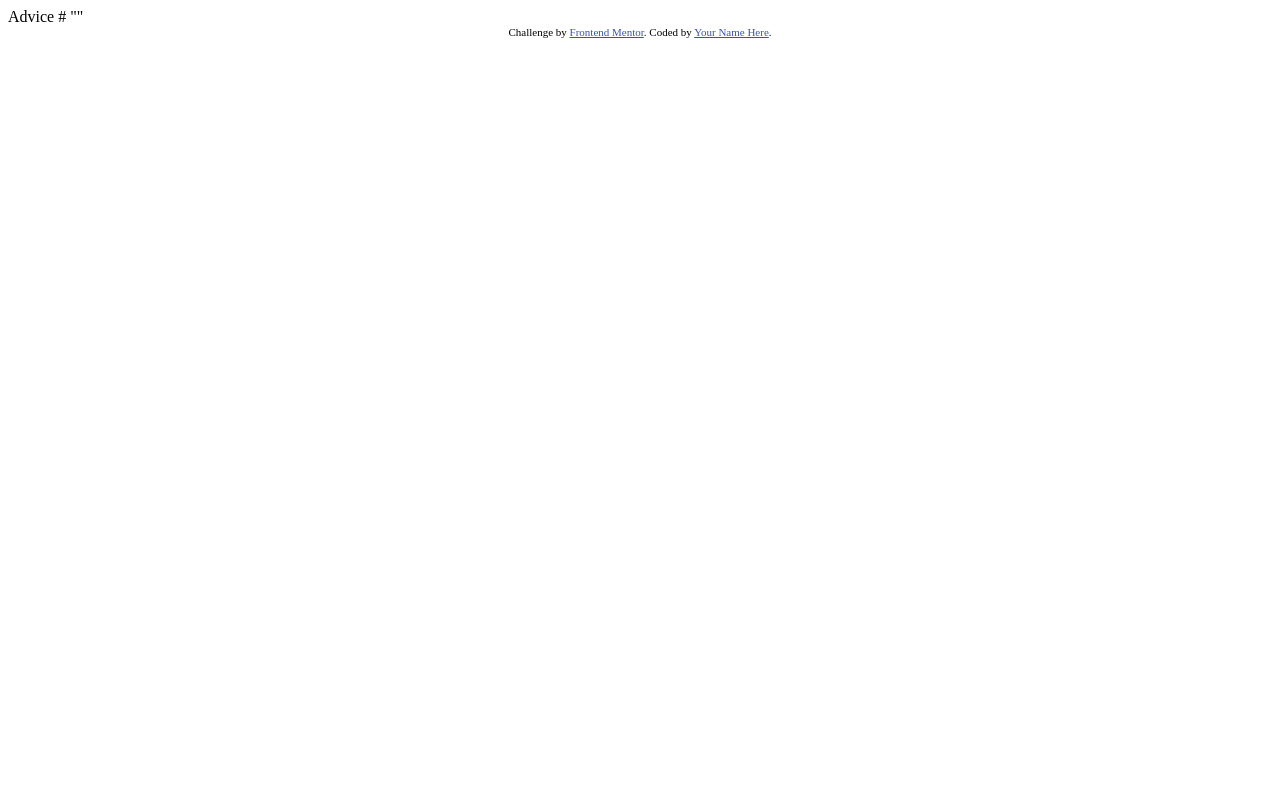
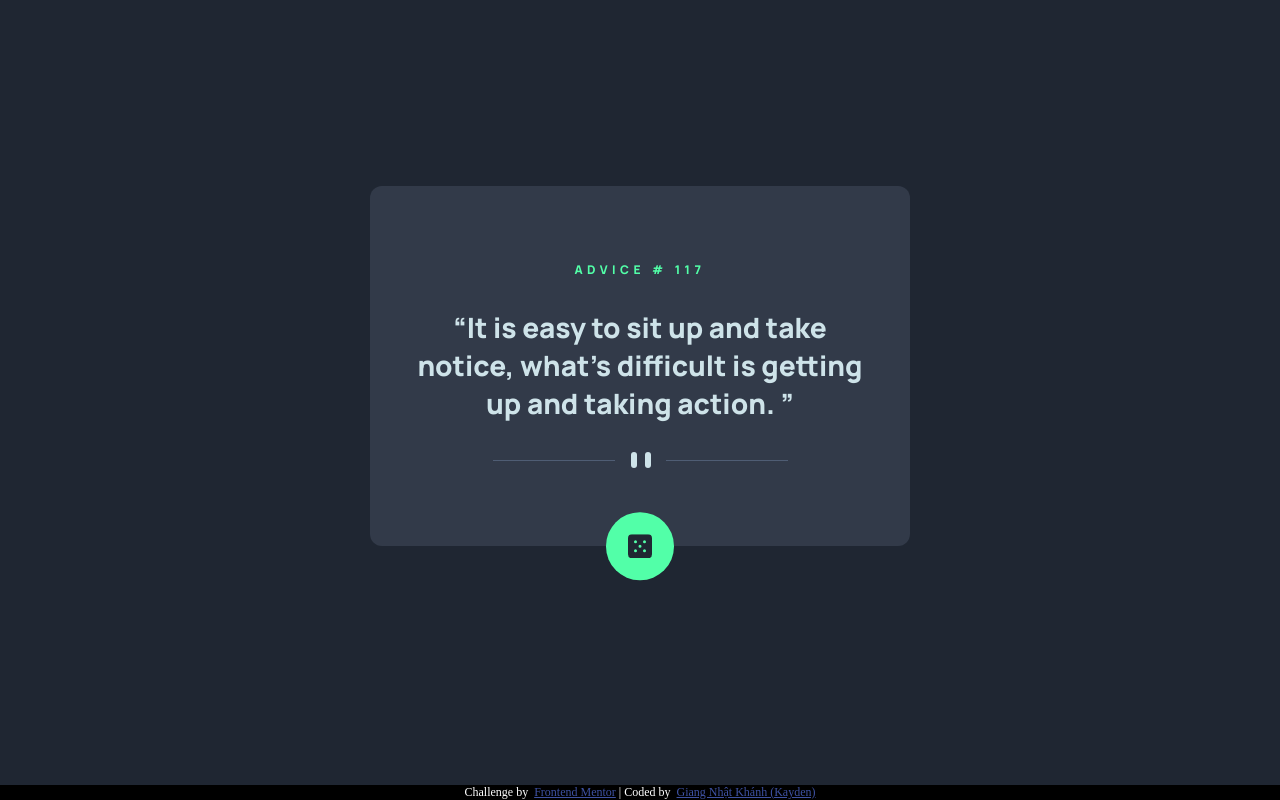
Before and after one commit to KaydenGiang2512/Advice_Generator_App, a plain HTML site: page index.html in a window 1280 px wide. Drawn offline with Linux system fonts and the light colour scheme; a web font is replaced by a local one.

Commit message:
challenge completed

```diff
--- a/index.html
+++ b/index.html
@@ -3,26 +3,35 @@
 <head>
   <meta charset="UTF-8">
   <meta name="viewport" content="width=device-width, initial-scale=1.0"> <!-- displays site properly based on user's device -->
+  <link rel="icon" type="image/png" sizes="32x32" href="./images/favicon-32x32.png">
+  <link rel="stylesheet" href="https://fonts.google.com/specimen/Manrope">
+  <link rel="stylesheet" href="styles.css">
+  <title>Frontend Mentor | Advice generator app</title>
+</head>
 
-  <link rel="icon" type="image/png" sizes="32x32" href="./images/favicon-32x32.png">
+<body>
+  <div class="loading-buffer">
+    <p class="load-text">Loading&nbsp;</p><span class="loader"></span>
+  </div>
+  <main>
+    <div class="advice">
+      <h1 class="advice-id">Advice #&nbsp;<span class="id">117</span></span></h1>
+      <p class="advice-text">It is easy to sit up and take notice,
+        what's difficult is getting up and taking action.
+      </p>
+      <div class="separator">
+        <img src="images/pattern-divider-mobile.svg" alt="">
+      </div>
+    </div>
+  </main>
+  <div class="random-generator">
+    <img src="images/icon-dice.svg" alt="" class="dice-roll">
+  </div>
 
-  <title>Frontend Mentor | Advice generator app</title>
-
-  <!-- Feel free to remove these styles or customise in your own stylesheet 👍 -->
-  <style>
-    .attribution { font-size: 11px; text-align: center; }
-    .attribution a { color: hsl(228, 45%, 44%); }
-  </style>
-</head>
-<body>
-
-  Advice #<!-- Advice ID goes here -->
-
-  "<!-- Advice text goes here -->"
-
-  <div class="attribution">
-    Challenge by <a href="https://www.frontendmentor.io?ref=challenge" target="_blank">Frontend Mentor</a>.
-    Coded by <a href="#">Your Name Here</a>.
-  </div>
+  <footer class="attribution">
+    <span>Challenge by &nbsp;<a href="https://www.frontendmentor.io?ref=challenge" target="_blank">Frontend Mentor</a>&nbsp;|
+    Coded by &nbsp;<a href="https://www.linkedin.com/in/nhatkhanhgiang2512/">Giang Nhật Khánh (Kayden)</a></span>
+  </footer>
 </body>
+<script src="script.js"></script>
 </html>
--- /dev/null
+++ b/script.js
@@ -0,0 +1,31 @@
+//Declaring constants
+const $API_URL = "https://api.adviceslip.com/advice";
+const $ADVICE_ID = document.querySelector(".id");
+const $ADVICE_CONTENT = document.querySelector(".advice-text");
+const $DICE_ROLL_GENERATOR = document.querySelector(".dice-roll");
+const $LOADING_SCREEN = document.querySelector(".loading-buffer");
+
+//Executing functions
+$DICE_ROLL_GENERATOR.addEventListener("click", displayLoadScreen);
+$DICE_ROLL_GENERATOR.addEventListener("click", retrieveAdvice);
+
+//Function
+function retrieveAdvice() {
+    fetch($API_URL)
+    .then(response => response.json())
+    .then(data => {
+        const $ID = data.slip.id
+        const $ADVICE = data.slip.advice
+
+        $ADVICE_ID.textContent = $ID
+        $ADVICE_CONTENT.textContent = $ADVICE
+    })
+}
+
+function displayLoadScreen() {
+    $LOADING_SCREEN.style.display = "flex";
+
+    setTimeout(() => {
+        $LOADING_SCREEN.style.display = "none";
+    }, 1000);
+}
--- /dev/null
+++ b/styles.css
@@ -0,0 +1,164 @@
+@font-face {
+    font-family: "Manrope-ExtraBold";
+    src: url(Manrope/static/Manrope-ExtraBold.ttf);
+}
+
+:root {
+    /* Primary colors */
+    --light-cyan: hsl(193, 38%, 86%);
+    --neon-green: hsl(150, 100%, 66%);
+
+    /* Neutral colors */
+    --grayish-blue: hsl(217, 19%, 38%);
+    --dark-grayish-blue: hsl(217, 19%, 24%);
+    --dark-blue: hsl(218, 23%, 16%);
+
+    /* Footer color */
+    --white: hsl(0, 0%, 100%);
+    --black: hsl(0, 0%, 0%);
+
+    /* Font size */
+    font-size: 15px;
+}
+
+*, *::before, *::after {
+    margin: 0;
+    padding: 0;
+    box-sizing: border-box;
+}
+
+body {
+    min-height: 100vh;
+    min-width: 100vw;
+    overflow: hidden;
+    background-color: var(--dark-blue);
+    display: flex;
+    justify-content: center;
+    align-items: center;
+    flex-direction: column;
+}
+
+.loading-buffer {
+    position: absolute;
+    top: 0;
+    bottom: 0;
+    left: 0;
+    right: 0;
+    background-color: var(--dark-blue);
+    z-index: 1;
+    display: none;
+    justify-content: center;
+    align-items: center;
+}
+
+.loading-buffer p {
+    font-size: 5rem;
+    text-align: center;
+    color: var(--white);
+}
+
+.loading-buffer span {
+    height: 5rem;
+    width: 5rem;
+    border-radius: 50%;
+    border: 1rem solid var(--grayish-blue);
+    border-top: 1rem solid var(--neon-green);
+    animation: spin 1s linear infinite;
+}
+
+@keyframes spin {
+    from { transform: rotate(0deg); }
+    to { transform: rotate(360deg); }
+  }
+
+main {
+    height: clamp(20rem, 24rem, 28rem);
+    width: clamp(20rem, 24rem, 28rem);
+    display: flex;
+    justify-content: center;
+    align-items: center;
+    flex-direction: column;
+    background-color: var(--dark-grayish-blue);
+    padding: 2.6rem 0.6rem;
+    border-radius: 0.8rem;
+}
+
+.advice {
+    display: flex;
+    align-items: center;
+    flex-direction: column;
+}
+
+.advice h1,
+.advice span {
+    font-family: "Manrope-ExtraBold", sans-serif;
+    font-size: 0.8rem;
+    text-transform: uppercase;
+    color: var(--neon-green);
+    letter-spacing: 0.3rem;
+    justify-content: flex-start;
+}
+
+.advice p {
+    font-family: "Manrope-ExtraBold", sans-serif;
+    font-size: calc(2rem - 6px);
+    color: var(--light-cyan);
+    text-align: center;
+    padding: 2rem 0.8rem;
+}
+
+.advice p::before {
+    content: open-quote;
+}
+
+.advice p::after {
+    content: close-quote;
+}
+
+.random-generator {
+    display: flex;
+    justify-content: center;
+    align-items: center;
+    height: clamp(2rem, 4.5rem, 8rem);
+    width: clamp(2rem, 4.5rem, 8rem);
+    background-color: var(--neon-green);
+    border-radius: 50%;
+    transform: translateY(-50%);
+    transition: 0.4s ease-in-out;
+}
+
+.random-generator:hover {
+    cursor: pointer;
+    box-shadow: 0 0 3rem var(--neon-green);
+}
+
+.attribution {
+    width: 100%;
+    flex-direction: row;
+    position: fixed;
+    bottom: 0;
+    background-color: var(--black);
+}
+
+.attribution span {
+    color: var(--white);
+    display: flex;
+    justify-content: center;
+    align-items: center;
+    font-size: 0.8rem;
+}
+
+.attribution span a {
+    color: hsl(228, 45%, 44%);
+}
+
+@media screen and (min-width: 900px) {
+    main {
+        width: clamp(24rem, 36rem, 40rem);
+    }
+
+    .advice p {
+        font-size: calc(2rem - 2px);
+        padding: 2rem 1.6rem;
+    }
+}
```
Also changed, not shown: Manrope/Manrope-VariableFont_wght.ttf (added), Manrope/OFL.txt (added), Manrope/README.txt (added), Manrope/static/Manrope-Bold.ttf (added), Manrope/static/Manrope-ExtraBold.ttf (added), Manrope/static/Manrope-ExtraLight.ttf (added), Manrope/static/Manrope-Light.ttf (added), Manrope/static/Manrope-Medium.ttf (added), Manrope/static/Manrope-Regular.ttf (added), Manrope/static/Manrope-SemiBold.ttf (added), 2 other files.
